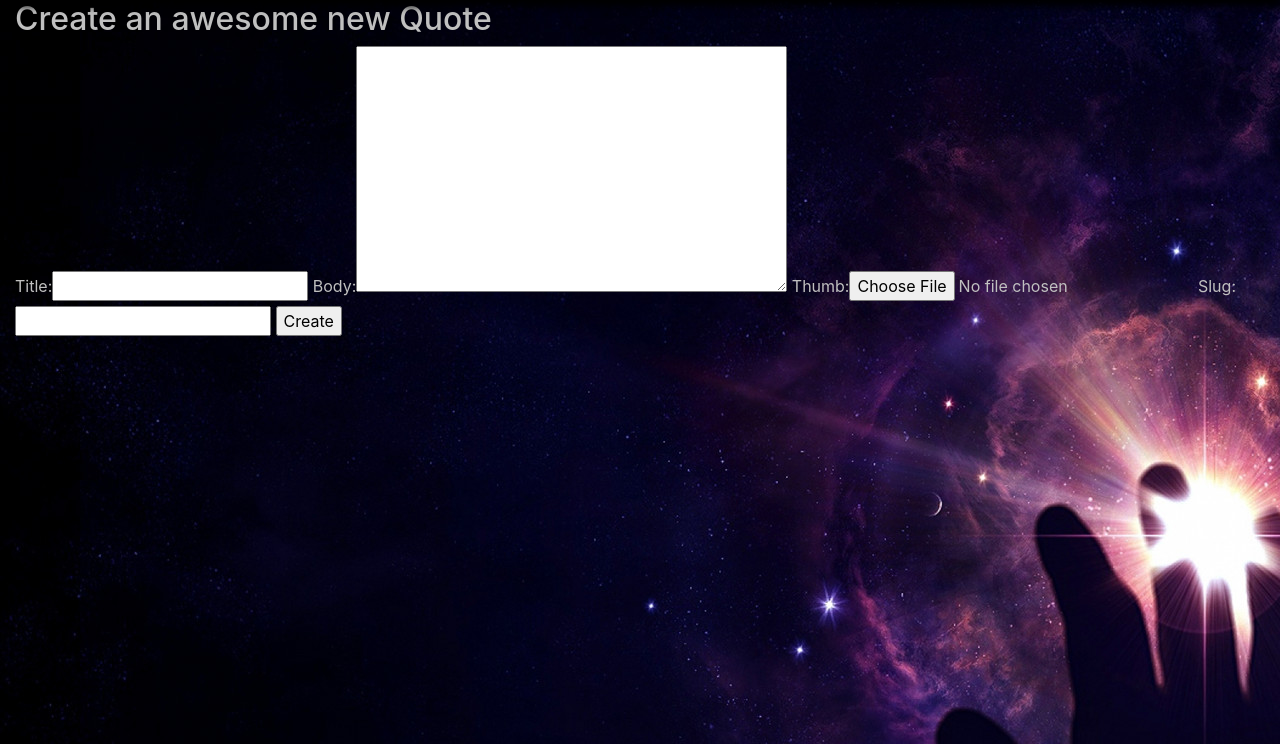
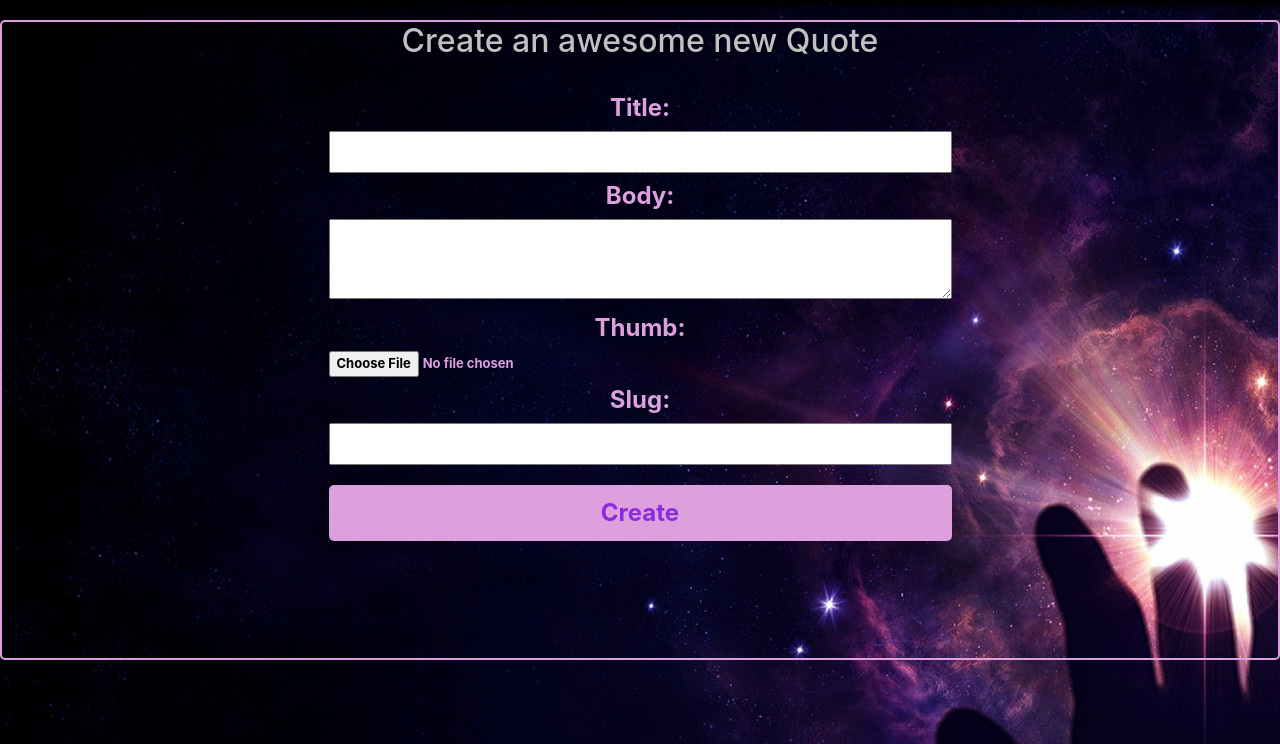
Before and after one commit to ahmedzacky/Quotes, a Django app: page /quotes/create/ in a window 1280 px wide. Shown: the part 56-800 px from the top of the page. Run offline with Django 3.2, Linux system fonts and the light colour scheme; the visitor is signed in with stand-in values (Sample User, id 1); some libraries are stand-ins or nearby versions.

Commit message:
modified:   assets/css/style.css

```diff
--- a/assets/css/style.css
+++ b/assets/css/style.css
@@ -12,3 +12,50 @@ body {
   right: 0px !important;
   left: auto !important;
 }
+
+.create_quote h2{
+  margin-top: 10px;
+}
+
+.container-fluid {
+  height: 80vh;
+  margin-top: 20px;
+  text-align: center;
+  border: 2px solid plum;
+  border-radius: 5px;
+}
+
+.site-form{margin-top: 30px;}
+
+.site-form input,
+.site-form label{
+  display: block;
+  margin: 5px auto;
+  color: plum;
+  font-weight: 700;
+  font-size: x-large;
+}
+
+textarea#id_body{
+  height: 10vh;
+  width: 50% ;
+}
+
+.site-form input{
+  width: 50%;
+}
+
+.site-form input[type= submit]{
+  background-color: plum;
+  color: blueviolet;
+  margin: 20px auto;
+  height: 7vh;
+  border: none;
+  border-radius: 5px;
+}
+
+input#id_thumb{
+  overflow: visible;
+  justify-self: auto;
+  font-size: small;
+}
```
